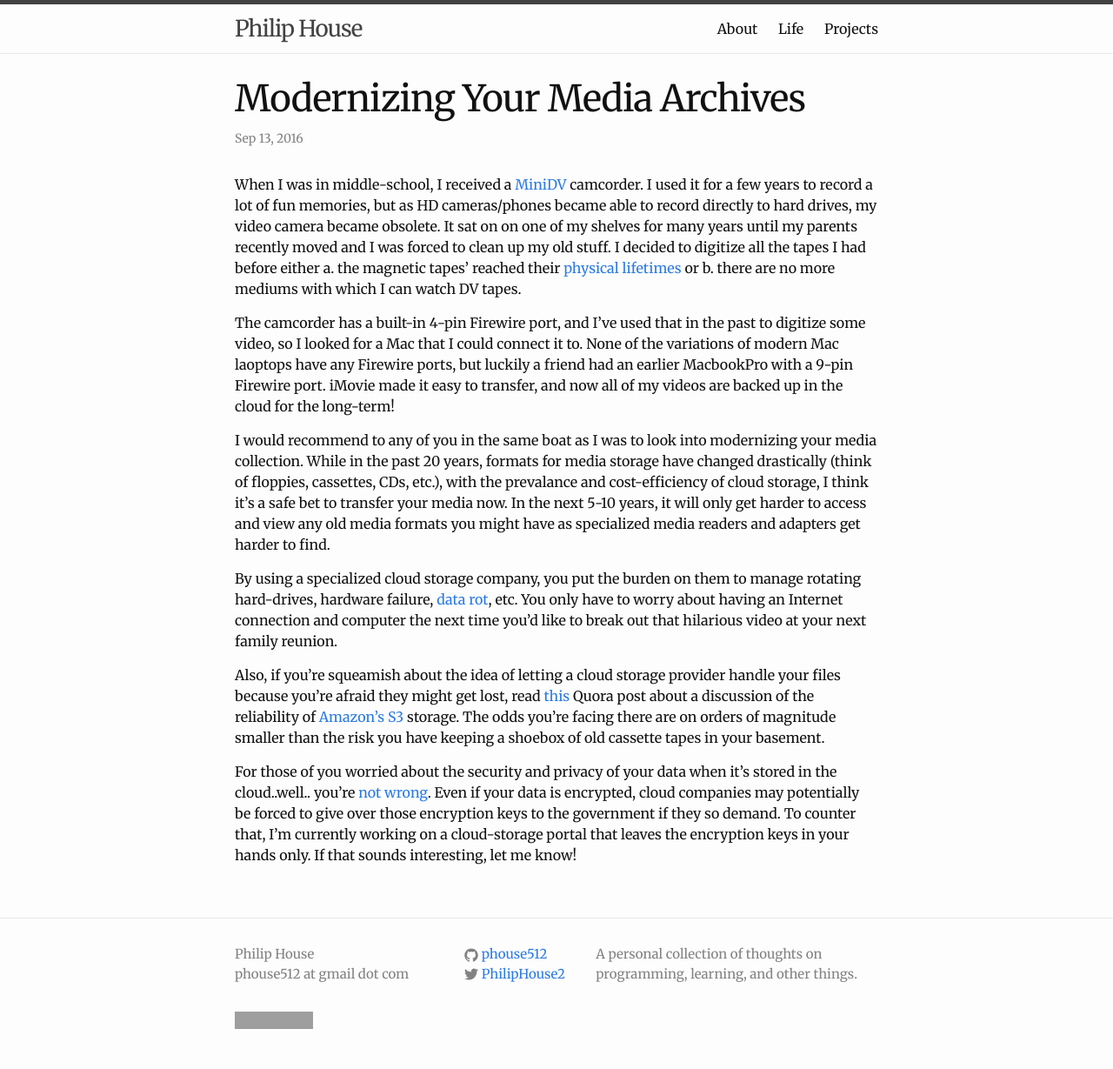
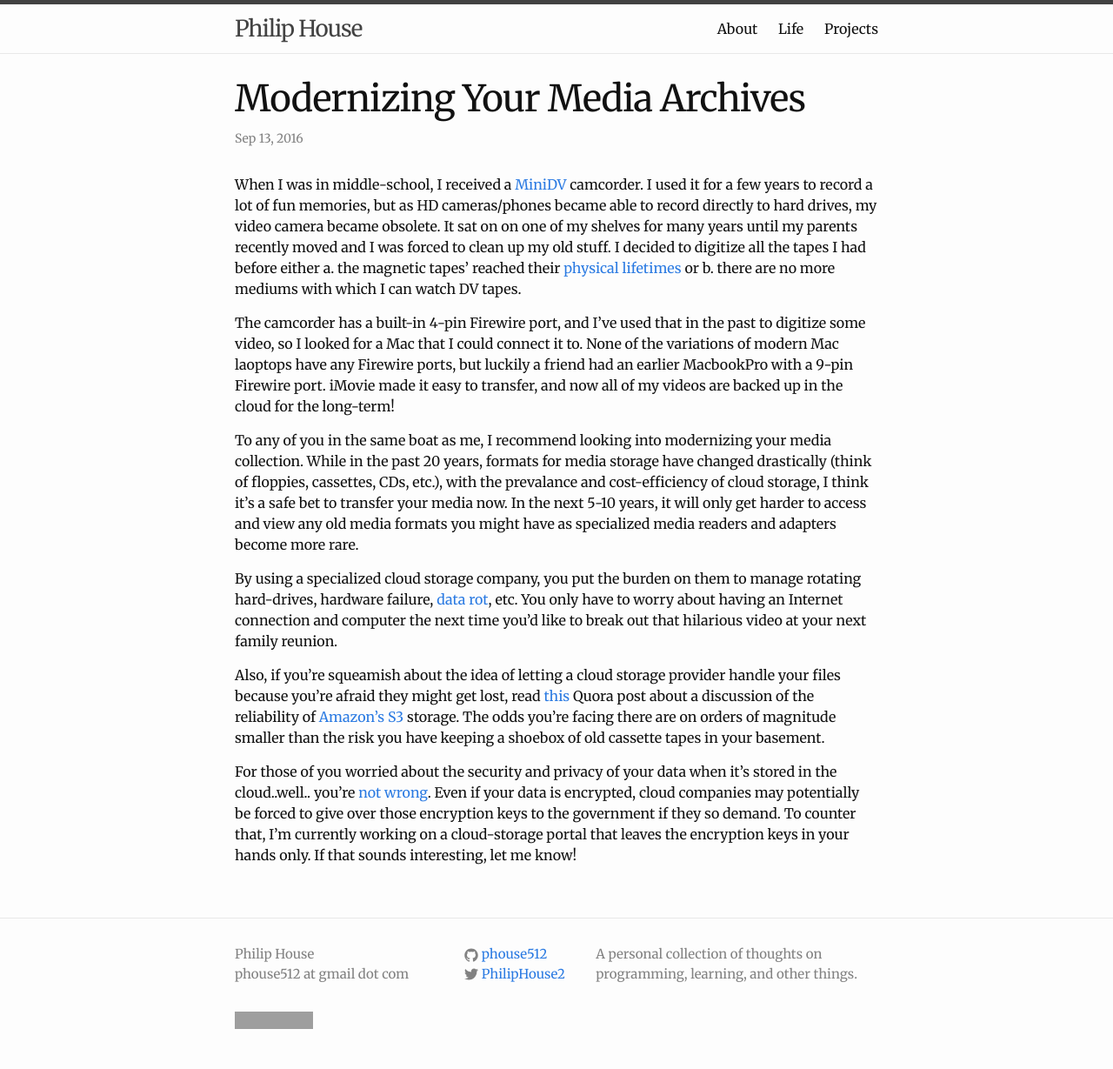
Before and after one commit to phouse512/blog, a Jekyll site: the page built from _posts/2016-09-12-modernizing-your-media-archives.markdown, in a window 1280 px wide. Shown: the whole page at 87% size. Built offline with Jekyll 4.4.1, drawn with Linux system fonts in a browser that asks for light colours; a script that is not in the unit is left out; comment, search, counter and statistics services are not loaded; grey boxes are pictures that could not be loaded.

Commit message:
small fixes

```diff
--- a/_posts/2016-09-12-modernizing-your-media-archives.markdown
+++ b/_posts/2016-09-12-modernizing-your-media-archives.markdown
@@ -21,13 +21,13 @@ luckily a friend had an earlier MacbookPro with a 9-pin Firewire port. iMovie
 made it easy to transfer, and now all of my videos are backed up in the cloud
 for the long-term!
 
-I would recommend to any of you in the same boat as I was to look into modernizing your
+To any of you in the same boat as me, I recommend looking into modernizing your
 media collection. While in the past 20 years, formats for media
 storage have changed drastically (think of floppies, cassettes, CDs, etc.),
 with the prevalance and cost-efficiency of cloud storage, I think it's a safe
 bet to transfer your media now. In the next 5-10 years, it will only get harder
 to access and view any old media formats you might have as specialized media
-readers and adapters get harder to find.
+readers and adapters become more rare.
 
 By using a specialized cloud storage company, you put the burden on them to
 manage rotating hard-drives, hardware failure, [data rot][data], etc. You
```
